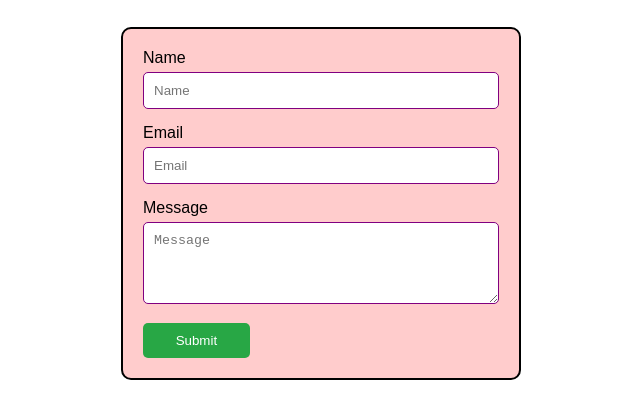
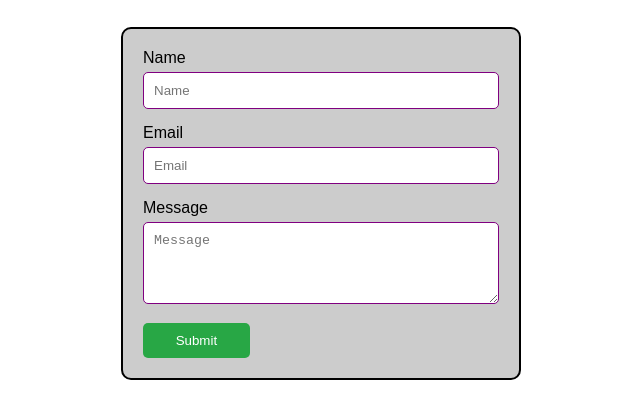
Before and after one commit to Bhavaniviswanadham/CultureLinkr-ContactUsForm, a plain HTML site: page index.html in a window 1280 px wide. Shown: the part 108-526 px from the top of the page, without its empty margins (319-959 px from the left). Drawn offline with Linux system fonts and the light colour scheme.

Commit message:
Update style.css

```diff
--- a/style.css
+++ b/style.css
@@ -26,7 +26,7 @@ h2 {
     padding: 20px;
     border: 2px solid #000;
     border-radius: 10px;
-    background-color: #ffcccc;
+    background-color: #ccc;
     /*#f9f9f9*/
 }
 
```
